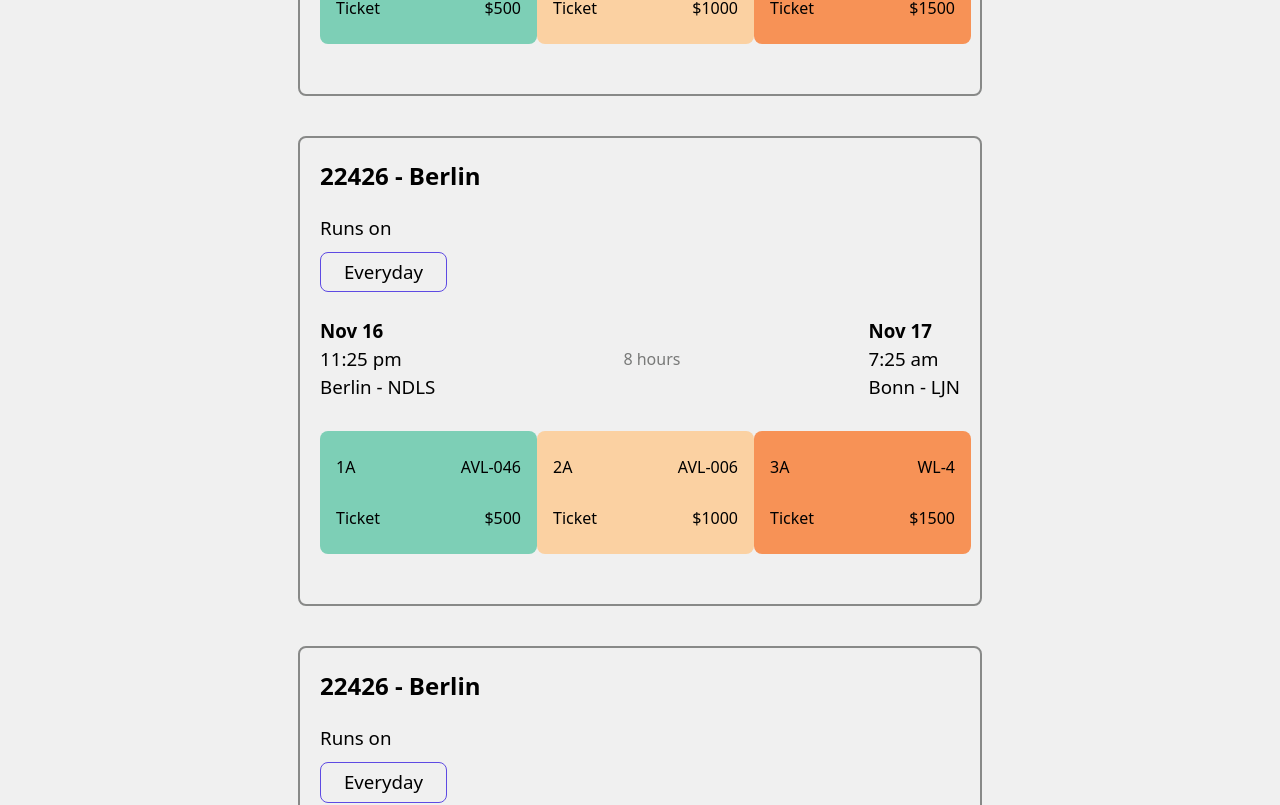
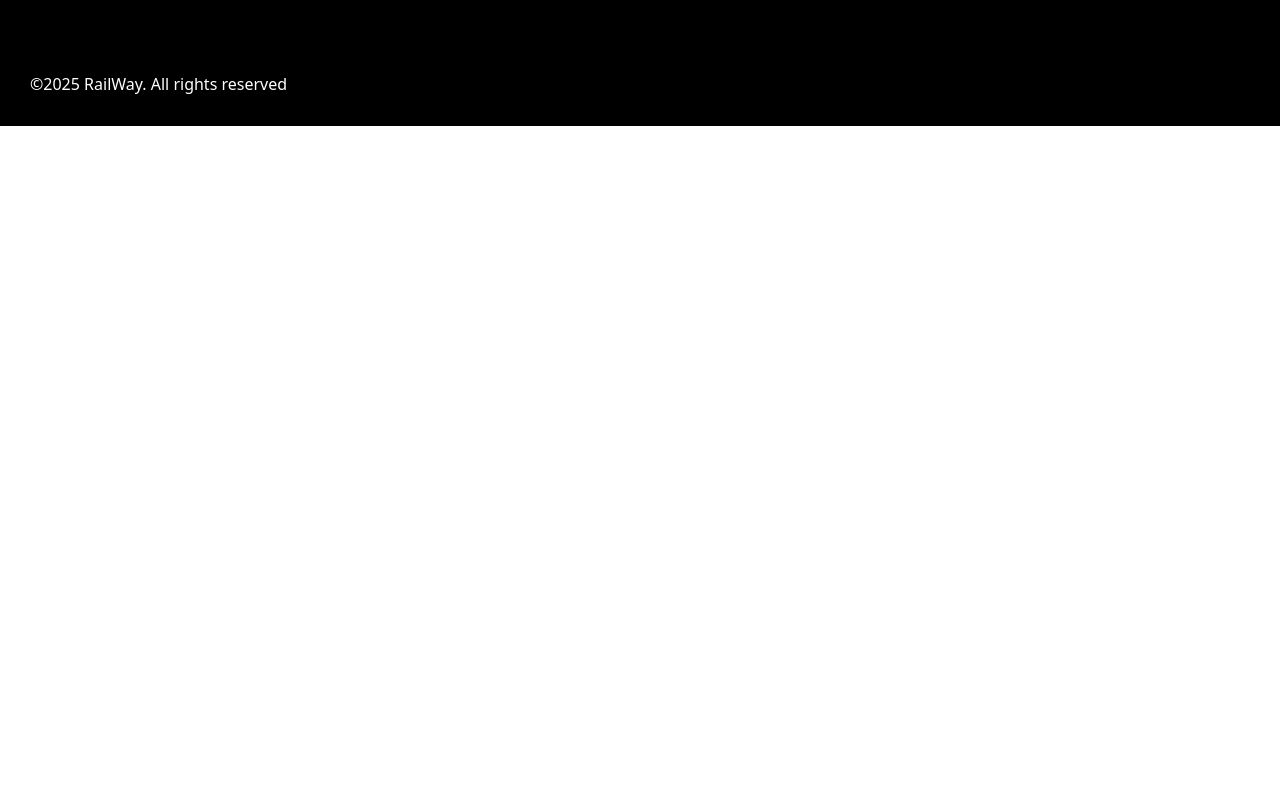
Before and after one commit to RiakhinEvgeniy/react-railway-tickets, a React (Vite) app in the folder railway-tickets/: page /search in a window 1280 px wide. Shown: the part 1680-2485 px from the top of the page. After the commit the page ends 1806 px from the top, so only its background shows below. Built offline with nearby package versions, Linux system fonts and the light colour scheme; data requests are answered from the project's data file.

Commit message:
ADD: ticketSlice, filterTickets. MODIFIED: server, GeneralCard, Schedule, SearchResultPage.

```diff
--- a/railway-tickets/server/db.json
+++ b/railway-tickets/server/db.json
@@ -2,7 +2,7 @@
   "cities": [
     { "id": "1", "name": "Odessa", "alias": "ODA" },
     { "id": "2", "name": "Berlin", "alias": "BRL" },
-    { "id": "3", "name": "New-York", "alias": "NYW" },
+    { "id": "3", "name": "Nikolaev", "alias": "NK" },
     { "id": "4", "name": "Kiev", "alias": "KIV" },
     { "id": "5", "name": "Wolfsburg", "alias": "WRG" }
   ],
@@ -36,7 +36,7 @@
       "ETA": {
         "day": "24 november",
         "time": "15:40",
-        "station": "Berlin"
+        "station": "Wolfsburg"
       },
       "ETD": {
         "day": "24 november",
@@ -111,6 +111,69 @@
         { "type": "2A", "available": 256, "price": 1000 },
         { "type": "1A", "available": 36, "price": 1200 }
       ]
+    },
+    {
+      "id": "7",
+      "transportCompany": "SouthTransportation",
+      "schedule": "1",
+      "totalTime": "12",
+      "ETA": {
+        "day": "26 november",
+        "time": "9:00",
+        "station": "Berlin"
+      },
+      "ETD": {
+        "day": "26 november",
+        "time": "21:00",
+        "station": "Kiev"
+      },
+      "classes": [
+        { "type": "3A", "available": 446, "price": 900 },
+        { "type": "2A", "available": 256, "price": 1000 },
+        { "type": "1A", "available": 36, "price": 1200 }
+      ]
+    },
+    {
+      "id": "8",
+      "transportCompany": "SouthTransportation",
+      "schedule": "1",
+      "totalTime": "24",
+      "ETA": {
+        "day": "28 november",
+        "time": "16:00",
+        "station": "Wolfsburg"
+      },
+      "ETD": {
+        "day": "27 november",
+        "time": "16:00",
+        "station": "Odessa"
+      },
+      "classes": [
+        { "type": "3A", "available": 446, "price": 900 },
+        { "type": "2A", "available": 256, "price": 1000 },
+        { "type": "1A", "available": 36, "price": 1200 }
+      ]
+    },
+    {
+      "id": "9",
+      "transportCompany": "SouthTransportation",
+      "schedule": "1",
+      "totalTime": "4",
+      "ETA": {
+        "day": "28 november",
+        "time": "8:00",
+        "station": "Nikolaev"
+      },
+      "ETD": {
+        "day": "28 november",
+        "time": "12:00",
+        "station": "Odessa"
+      },
+      "classes": [
+        { "type": "3A", "available": 446, "price": 900 },
+        { "type": "2A", "available": 256, "price": 1000 },
+        { "type": "1A", "available": 36, "price": 1200 }
+      ]
     }
   ],
   "food": [
--- a/railway-tickets/src/components/generalcard/GeneralCard.tsx
+++ b/railway-tickets/src/components/generalcard/GeneralCard.tsx
@@ -1,20 +1,39 @@
-import Schedule from "../schedule/Schedule";
-import TicketCard from "../ticketcard/TicketCard";
-import "./GeneralCard.scss";
+import { useSelector } from 'react-redux';
+import Schedule from '../schedule/Schedule';
+import TicketCard from '../ticketcard/TicketCard';
+import type { RootState } from '../../redux/store';
+import './GeneralCard.scss';
+import type { Ticket } from '../../redux/ticketsSlice';
 
-function GeneralCard() {
+interface TicketProps {
+  ticketData: Ticket
+}
+
+function GeneralCard({ticketData}: TicketProps) {
+const departureCity = useSelector((state: RootState) => state.formData.fromCity);
+const numberOfTrain = Math.floor(Math.random() * 100000);
+
   return (
     <div className="general-card">
-      <h2>22426 - Berlin</h2>
+      <h2>{`${numberOfTrain} - ${departureCity}`}</h2>
       <div className="general-card__everyday-box">
-        <h3 style={{ fontWeight: "500" }}>Runs on</h3>
+        <h3 style={{ fontWeight: '500' }}>Runs on</h3>
         <h3 className="general-card__everyday-box__everyday">Everyday</h3>
       </div>
-      <Schedule />
+      <Schedule ticketData={ticketData}/>
       <div className="general-card__ticketcard-box">
-        <TicketCard backgroundColor="#7DCFB6" info={{seat: "1A", code: "AVL-046", price: "$500"}}/>
-        <TicketCard backgroundColor="#FBD1A2" info={{seat: "2A", code: "AVL-006", price: "$1000"}}/>
-        <TicketCard backgroundColor="#F79256" info={{seat: "3A", code: "WL-4", price: "$1500"}}/>
+        <TicketCard
+          backgroundColor="#7DCFB6"
+          info={{ seat: '1A', code: 'AVL-046', price: '$500' }}
+        />
+        <TicketCard
+          backgroundColor="#FBD1A2"
+          info={{ seat: '2A', code: 'AVL-006', price: '$1000' }}
+        />
+        <TicketCard
+          backgroundColor="#F79256"
+          info={{ seat: '3A', code: 'WL-4', price: '$1500' }}
+        />
       </div>
     </div>
   );
--- a/railway-tickets/src/components/schedule/Schedule.tsx
+++ b/railway-tickets/src/components/schedule/Schedule.tsx
@@ -1,24 +1,29 @@
-import './Schedule.scss'
+import type { Ticket } from '../../redux/ticketsSlice';
+import './Schedule.scss';
 
-function Schedule() {
-    const fontStyleH3 = {
-        fontWeight: "500"
-    }
+interface TicketProps {
+  ticketData: Ticket
+}
+
+function Schedule({ticketData}: TicketProps) {
+  const fontStyleH3 = {
+    fontWeight: '500',
+  };
   return (
     <div className="schedule">
-        <div>
-            <h3>Nov 16</h3>
-            <h3 style={fontStyleH3}>11:25 pm</h3>
-            <h3 style={fontStyleH3}>Berlin - NDLS</h3>
-        </div>
-        <span style={{color: "rgba(1, 4, 0, 0.5019607843)"}}>8 hours</span>
-        <div>
-            <h3>Nov 17</h3>
-            <h3 style={fontStyleH3}>7:25 am</h3>
-            <h3 style={fontStyleH3}>Bonn - LJN</h3>
-        </div>
+      <div>
+        <h3>{ticketData.ETD.day}</h3>
+        <h3 style={fontStyleH3}>{`${ticketData.ETD.time} pm`}</h3>
+        <h3 style={fontStyleH3}>{`${ticketData.ETD.station} - NDLS`}</h3>
+      </div>
+      <span style={{ color: 'rgba(1, 4, 0, 0.5019607843)' }}>{ticketData.totalTime}</span>
+      <div>
+        <h3>{ticketData.ETA.day}</h3>
+        <h3 style={fontStyleH3}>{`${ticketData.ETA.time} am`}</h3>
+        <h3 style={fontStyleH3}>{`${ticketData.ETA.station} - LJN`}</h3>
+      </div>
     </div>
-  )
+  );
 }
 
-export default Schedule
+export default Schedule;
--- a/railway-tickets/src/pages/HomePage/HomePage.tsx
+++ b/railway-tickets/src/pages/HomePage/HomePage.tsx
@@ -1,22 +1,22 @@
-import { useState } from "react";
-import RadioButton from "../../components/buttons/RadioButton";
-import TextInput from "../../components/inputs/TextInput";
-import DateInput from "../../components/inputs/DateInput";
-import { useNavigate } from "react-router-dom";
-import { useTheme } from "../../context/ThemeContext";
-import PassengerCount from "../../components/passengercount/PassengerCount";
-import { useDispatch, useSelector } from "react-redux";
+import { useState } from 'react';
+import RadioButton from '../../components/buttons/RadioButton';
+import TextInput from '../../components/inputs/TextInput';
+import DateInput from '../../components/inputs/DateInput';
+import { useNavigate } from 'react-router-dom';
+import { useTheme } from '../../context/ThemeContext';
+import PassengerCount from '../../components/passengercount/PassengerCount';
+import { useDispatch, useSelector } from 'react-redux';
 import {
   setForm,
   setTripType,
   type FormData,
   type TripType,
-} from "../../redux/formSlice";
-import type { AppDispatch, RootState } from "../../redux/store";
-import "./HomePage.scss";
+} from '../../redux/formSlice';
+import type { AppDispatch, RootState } from '../../redux/store';
+import './HomePage.scss';
 
 function HomePage() {
-  const initialFormData = useSelector((state: RootState) => state.form);
+  const initialFormData = useSelector((state: RootState) => state.formData);
   const [formData, setFormData] = useState<FormData>(initialFormData);
   const { changeTheme } = useTheme();
   const navigate = useNavigate();
@@ -52,7 +52,7 @@ function HomePage() {
 
     dispatch(setForm(newDataForm));
     changeTheme();
-    navigate("/search");
+    navigate('/search');
   };
 
   return (
@@ -68,8 +68,8 @@ function HomePage() {
             <RadioButton
               name="tripType"
               value={formData.tripType}
-              checked={formData.tripType === "round"}
-              onChange={() => handleTripChange("round")}
+              checked={formData.tripType === 'round'}
+              onChange={() => handleTripChange('round')}
             >
               Round Trip
             </RadioButton>
@@ -77,8 +77,8 @@ function HomePage() {
             <RadioButton
               name="tripType"
               value={formData.tripType}
-              checked={formData.tripType === "oneway"}
-              onChange={() => handleTripChange("oneway")}
+              checked={formData.tripType === 'oneway'}
+              onChange={() => handleTripChange('oneway')}
             >
               One Way
             </RadioButton>
@@ -91,7 +91,7 @@ function HomePage() {
             <TextInput
               label="Departure:"
               value={formData.fromCity}
-              onChange={(value) => handleInputChange("fromCity", value)}
+              onChange={(value) => handleInputChange('fromCity', value)}
               placeholder="Your City / Station"
               name="fromCity"
               required
@@ -100,7 +100,7 @@ function HomePage() {
             <TextInput
               label="Arrival:"
               value={formData.toCity}
-              onChange={(value) => handleInputChange("toCity", value)}
+              onChange={(value) => handleInputChange('toCity', value)}
               placeholder="Where to?"
               name="toCity"
               required
@@ -110,16 +110,16 @@ function HomePage() {
             <DateInput
               label="Pick your lucky day"
               value={formData.departureDate}
-              onChange={(value) => handleInputChange("departureDate", value)}
+              onChange={(value) => handleInputChange('departureDate', value)}
               name="departureDate"
               required
             />
 
-            {formData.tripType === "round" && (
+            {formData.tripType === 'round' && (
               <DateInput
                 label=""
                 value={formData.returnDate}
-                onChange={(value) => handleInputChange("returnDate", value)}
+                onChange={(value) => handleInputChange('returnDate', value)}
                 name="returnDate"
                 isReturnDate={true}
               />
--- a/railway-tickets/src/pages/SearchResultsPage/SearchResultsPage.tsx
+++ b/railway-tickets/src/pages/SearchResultsPage/SearchResultsPage.tsx
@@ -1,25 +1,32 @@
-import { useState } from "react";
-import RadioButton from "../../components/buttons/RadioButton";
-import TextInput from "../../components/inputs/TextInput";
-import DateInput from "../../components/inputs/DateInput";
-import GeneralCard from "../../components/generalcard/GeneralCard";
-import Footer from "../../components/footer/Footer";
-import PassengerCount from "../../components/passengercount/PassengerCount";
-import { useNavigate } from "react-router-dom";
-import { useDispatch, useSelector } from "react-redux";
-import type { AppDispatch, RootState } from "../../redux/store";
+import { useState, useEffect } from 'react';
+import RadioButton from '../../components/buttons/RadioButton';
+import TextInput from '../../components/inputs/TextInput';
+import DateInput from '../../components/inputs/DateInput';
+import GeneralCard from '../../components/generalcard/GeneralCard';
+import Footer from '../../components/footer/Footer';
+import PassengerCount from '../../components/passengercount/PassengerCount';
+import { useNavigate } from 'react-router-dom';
+import { useDispatch, useSelector } from 'react-redux';
+import type { AppDispatch, RootState } from '../../redux/store';
 import {
   setTripType,
   type FormData,
   type TripType,
-} from "../../redux/formSlice";
-import "./SearchResultsPage.scss";
+} from '../../redux/formSlice';
+import './SearchResultsPage.scss';
+import { fetchTickets } from '../../redux/ticketsSlice';
+import filterTicketsByCities from '../../util/filterTickets';
 
 function SearchResultsPage() {
-  const initialFormData = useSelector((state: RootState) => state.form);
+  const initialFormData = useSelector((state: RootState) => state.formData);
   const [formData, setFormData] = useState<FormData>(initialFormData);
   const dispatchTripType = useDispatch<AppDispatch>();
   const navigate = useNavigate();
+  const dispatch = useDispatch<AppDispatch>();
+
+  useEffect(() => {
+    dispatch(fetchTickets());
+  }, [dispatch]);
 
   const handleTripChange = (value: TripType) => {
     setFormData((prev) => ({
@@ -40,8 +47,10 @@ function SearchResultsPage() {
 
   const handleSubmit = (e: React.FormEvent) => {
     e.preventDefault(); // предотвращаю перезагрузку страницы
-    navigate("/review");
+    navigate('/review');
   };
+
+  const avilableTickets = filterTicketsByCities();
 
   return (
     <div className="search-page">
@@ -52,8 +61,8 @@ function SearchResultsPage() {
             <RadioButton
               name="tripType"
               value={formData.tripType}
-              checked={formData.tripType === "round"}
-              onChange={() => handleTripChange("round")}
+              checked={formData.tripType === 'round'}
+              onChange={() => handleTripChange('round')}
             >
               Round Trip
             </RadioButton>
@@ -61,8 +70,8 @@ function SearchResultsPage() {
             <RadioButton
               name="tripType"
               value={formData.tripType}
-              checked={formData.tripType === "oneway"}
-              onChange={() => handleTripChange("oneway")}
+              checked={formData.tripType === 'oneway'}
+              onChange={() => handleTripChange('oneway')}
             >
               One Way
             </RadioButton>
@@ -75,7 +84,7 @@ function SearchResultsPage() {
             <TextInput
               label="Departure:"
               value={formData.fromCity}
-              onChange={(value) => handleInputChange("fromCity", value)}
+              onChange={(value) => handleInputChange('fromCity', value)}
               placeholder="Your City / Station"
               name="fromCity"
               required
@@ -84,7 +93,7 @@ function SearchResultsPage() {
             <TextInput
               label="Arrival:"
               value={formData.toCity}
-              onChange={(value) => handleInputChange("toCity", value)}
+              onChange={(value) => handleInputChange('toCity', value)}
               placeholder="Where To?"
               name="toCity"
               required
@@ -94,16 +103,16 @@ function SearchResultsPage() {
             <DateInput
               label="Pick your lucky day"
               value={formData.departureDate}
-              onChange={(value) => handleInputChange("departureDate", value)}
+              onChange={(value) => handleInputChange('departureDate', value)}
               name="departureDate"
               required
             />
 
-            {formData.tripType !== "oneway" && (
+            {formData.tripType !== 'oneway' && (
               <DateInput
                 label=""
                 value={formData.returnDate}
-                onChange={(value) => handleInputChange("returnDate", value)}
+                onChange={(value) => handleInputChange('returnDate', value)}
                 name="returnDate"
                 isReturnDate={true}
               />
@@ -129,9 +138,13 @@ function SearchResultsPage() {
           </div>
         </div>
         <h1>Avilable Trains</h1>
-        <GeneralCard />
-        <GeneralCard />
-        <GeneralCard />
+        {avilableTickets.length > 0 ? (
+          avilableTickets.map((ticket) => (
+            <GeneralCard key={ticket.id} ticketData={ticket} />
+          ))
+        ) : (
+          <p style={{color: 'black'}}>Билетов по вашему запросу не найдено.</p>
+        )}
       </div>
       <Footer />
     </div>
--- a/railway-tickets/src/redux/store.ts
+++ b/railway-tickets/src/redux/store.ts
@@ -2,12 +2,14 @@ import { configureStore } from '@reduxjs/toolkit';
 import formReducer from './formSlice';
 import cityReducer from './citiesSlice';
 import passengerReducer from './passengerSlice';
+import ticketReduser from './ticketsSlice'
 
 export const store = configureStore({
   reducer: {
-    form: formReducer,
+    formData: formReducer,
     cityData: cityReducer,
     passengerData: passengerReducer,
+    ticketsData: ticketReduser,
   },
 });
 
--- /dev/null
+++ b/railway-tickets/src/redux/ticketsSlice.ts
@@ -0,0 +1,80 @@
+import {
+  createAsyncThunk,
+  createSlice,
+  type PayloadAction,
+} from '@reduxjs/toolkit';
+import axios from 'axios';
+
+interface TimeDetails {
+  day: string;
+  time: string;
+  station: string;
+}
+
+export interface Ticket {
+  id: string;
+  transportCompany: string;
+  schedule: string;
+  totalTime: string;
+  ETD: TimeDetails;
+  ETA: TimeDetails;
+}
+
+export interface TicketState {
+  tickets: Ticket[];
+  isLoading: boolean;
+  error: string | null;
+}
+
+const initialState: TicketState = {
+  tickets: [],
+  isLoading: false,
+  error: null,
+};
+
+export const fetchTickets = createAsyncThunk<
+  Ticket[],
+  void,
+  { rejectValue: string }
+>('tickets/fetchTickets', async (_, { rejectWithValue }) => {
+  const API_TICKETS = 'http://localhost:3001/tickets';
+  try {
+    const response = await axios.get<Ticket[]>(API_TICKETS);
+    return response.data;
+  } catch (error) {
+    if (axios.isAxiosError(error)) {
+      return rejectWithValue(
+        `Error of request (${error.response?.status}): ${error.message}`
+      );
+    }
+    const message =
+      error instanceof Error ? error.message : 'Uknown error for download data';
+    return rejectWithValue(message);
+  }
+});
+
+const ticketSlice = createSlice({
+  name: 'tickets',
+  initialState,
+  reducers: {},
+  extraReducers: (build) => {
+    build
+      .addCase(fetchTickets.pending, (state) => {
+        state.isLoading = true;
+        state.error = null;
+      })
+      .addCase(
+        fetchTickets.fulfilled,
+        (state, action: PayloadAction<Ticket[]>) => {
+          state.tickets = action.payload;
+        }
+      )
+      .addCase(fetchTickets.rejected, (state, action) => {
+        state.isLoading = false;
+        state.error = action.payload as string | 'Faild to load tickets';
+        state.tickets = [];
+      });
+  },
+});
+
+export default ticketSlice.reducer;
--- /dev/null
+++ b/railway-tickets/src/util/filterTickets.ts
@@ -0,0 +1,17 @@
+import { useSelector } from 'react-redux';
+import type { RootState } from '../redux/store';
+
+function filterTicketsByCities() {
+  const arrivalCity = useSelector((state: RootState) => state.formData.toCity);
+  const departureCity = useSelector(
+    (state: RootState) => state.formData.fromCity
+  );
+  const tickets = useSelector((state: RootState) => state.ticketsData.tickets);
+  const avilableTickets = tickets.filter(
+    (ticket) =>
+      ticket.ETD.station === departureCity && ticket.ETA.station === arrivalCity
+  );
+  return avilableTickets;
+}
+
+export default filterTicketsByCities;
```
Also changed, not shown: railway-tickets/src/components/Inputs/DateInput.tsx (+9 -1 lines), railway-tickets/src/redux/citiesSlice.ts (+10 -4 lines).
